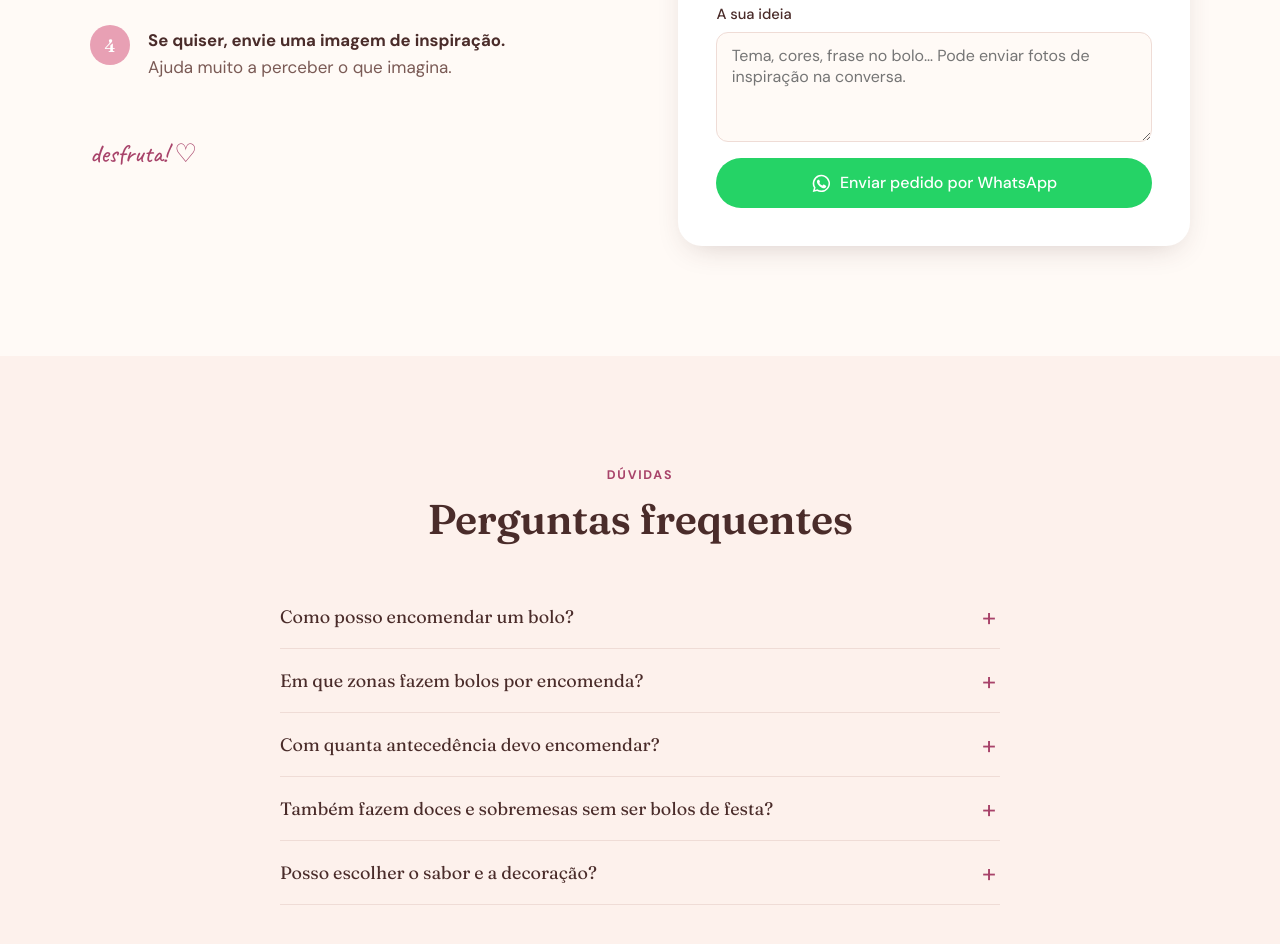
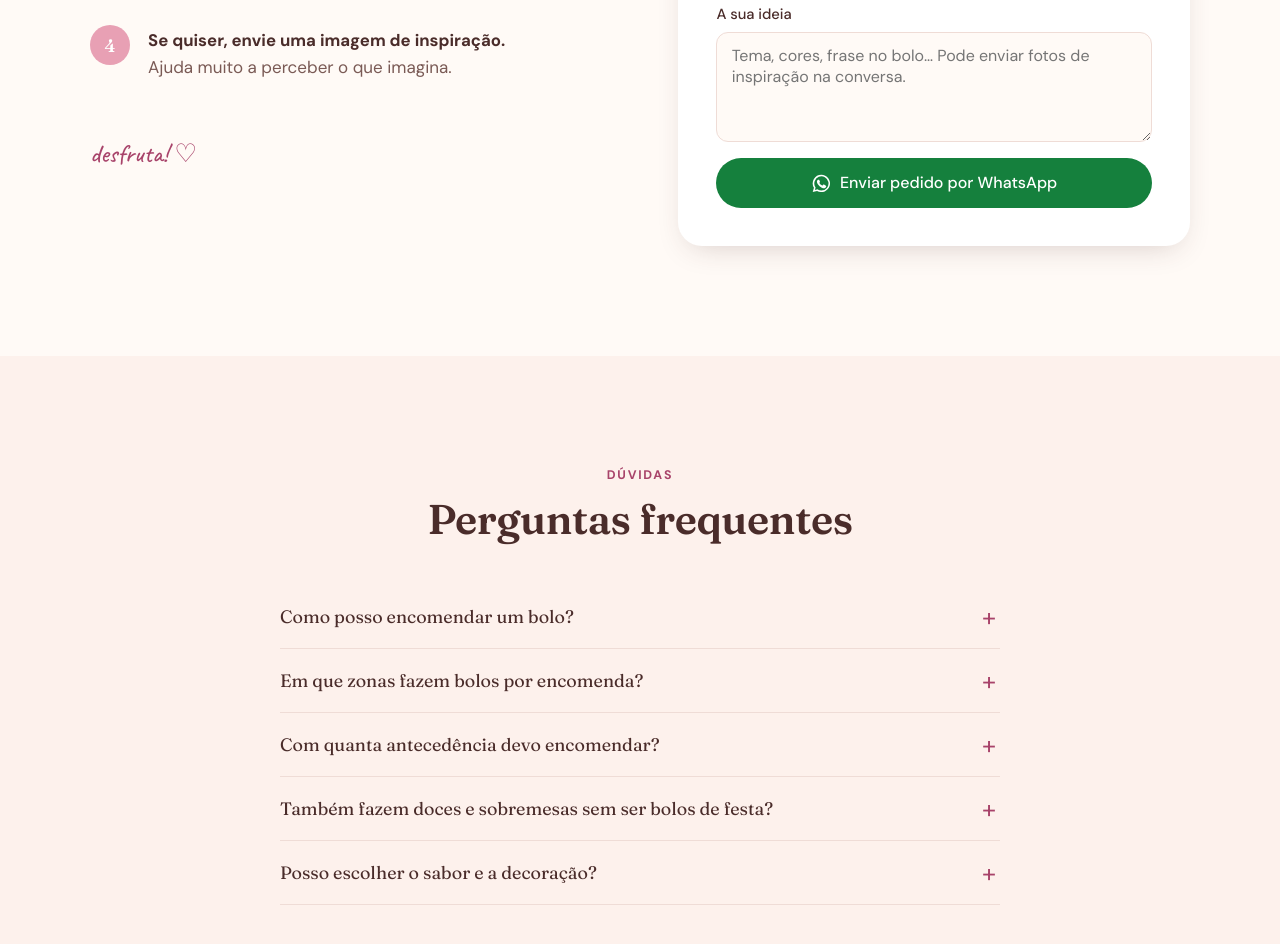
Before and after one commit to adoca-te/adoca-te.github.io, a plain HTML site: page index.html in a window 1280 px wide. Shown: the part 8734-9678 px from the top of the page. Drawn offline with Linux system fonts and the light colour scheme.

Commit message:
Botão de WhatsApp do formulário com contraste suficiente
Co-Authored-By: Claude Opus 5.5 <noreply@anthropic.com>

```diff
--- a/css/style.css
+++ b/css/style.css
@@ -64,8 +64,8 @@ p { margin: 0 0 1em; }
 .btn-ghost:hover { background: var(--cocoa); color: var(--cream); }
 .btn-small { padding: .55em 1.2em; font-size: .92rem; }
 .btn-block { width: 100%; }
-.btn-wa { background: var(--wa); color: #fff; }
-.btn-wa:hover { background: #1ebe5b; }
+.btn-wa { background: #15803d; color: #fff; }
+.btn-wa:hover { background: #166534; }
 .btn svg { width: 1.3em; height: 1.3em; fill: currentColor; }
 
 /* Header */
```
